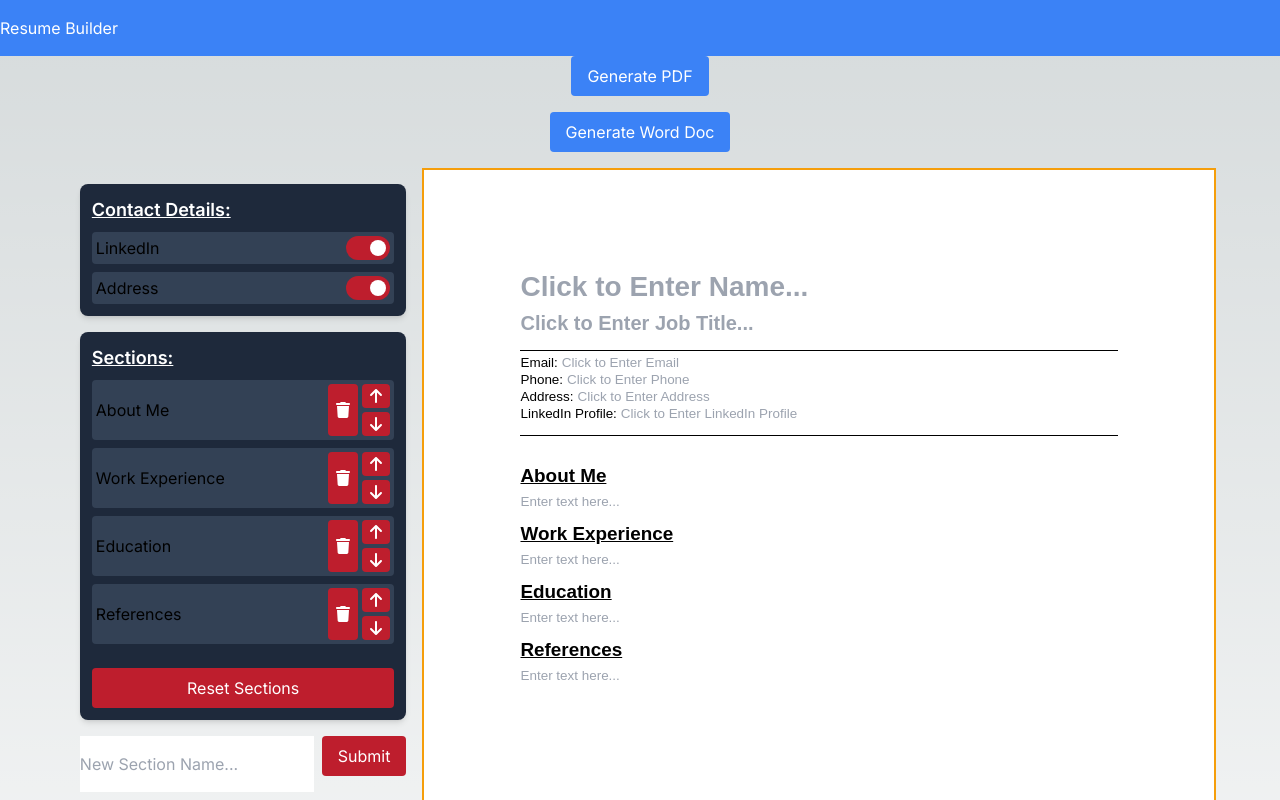
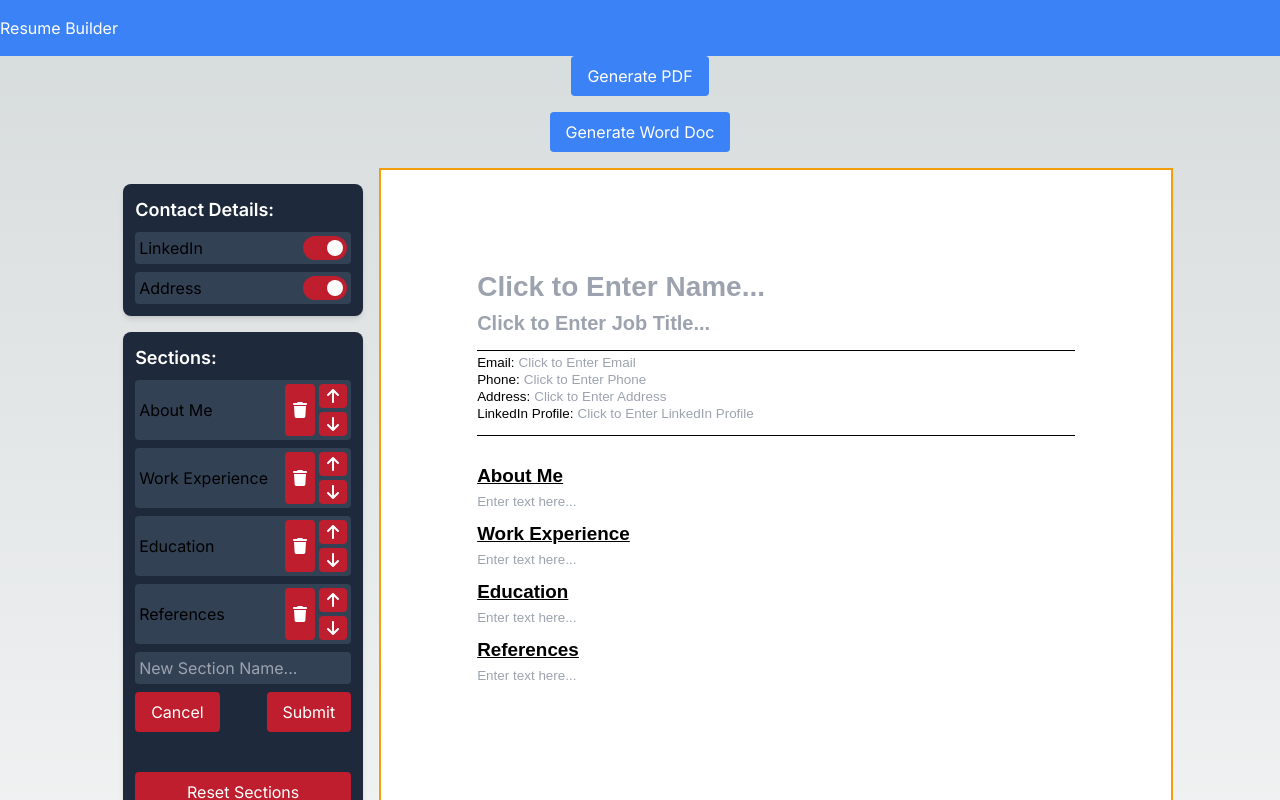
Before and after one commit to JackBadawy/resume_builder, a Next.js app: page / in a window 1280 px wide. Both pictures are taken after a click on the button "Add Section". Shown: the top 800 px of the page. Built offline with nearby package versions, Linux system fonts and the light colour scheme.

Commit message:
cancel new sec & restyle

```diff
--- a/src/app/Components/UtilitiesPanel.tsx
+++ b/src/app/Components/UtilitiesPanel.tsx
@@ -39,12 +39,14 @@ const UtilityPanel: React.FC = () => {
     }
   };
 
+  const handleCancel = () => {
+    setNewSecPrompt(false);
+  };
+
   return (
     <div className="utilContainer h-a4 p-4 flex flex-col gap-4">
       <div className="bg-slate-800 p-3 rounded-lg shadow-md">
-        <h2 className="underline text-white text-lg font-semibold">
-          Contact Details:
-        </h2>
+        <h2 className="text-white text-lg font-semibold ">Contact Details:</h2>
         <ul className="flex flex-col gap-2 mt-2">
           <li className="bg-slate-700 rounded p-1 flex justify-between items-center">
             <span>LinkedIn</span>
@@ -63,10 +65,8 @@ const UtilityPanel: React.FC = () => {
         </ul>
       </div>
 
-      <div className="bg-slate-800 p-3 rounded-lg shadow-md">
-        <h2 className="underline text-white text-lg font-semibold">
-          Sections:
-        </h2>
+      <div className="bg-slate-800 p-3 rounded-lg shadow-md w-60">
+        <h2 className="text-white text-lg font-semibold">Sections:</h2>
 
         <ul className="flex flex-col gap-2 mt-2">
           {sections.map((section, index) => (
@@ -99,30 +99,29 @@ const UtilityPanel: React.FC = () => {
               </div>
             </li>
           ))}
-          <button
-            onClick={resetSections}
-            className="mt-4 px-4 py-2 bg-bws text-white rounded"
-          >
-            Reset Sections
-          </button>
-        </ul>
-      </div>
-
+          <li>
             {newSectionPrompt === false ? (
               <button
                 onClick={() => setNewSecPrompt(true)}
-          className="mb-4 px-4 py-2 bg-bws text-white rounded"
+                className="mb-4 mt-4 px-4 py-2 bg-bws text-white rounded w-full"
               >
                 Add Section
               </button>
             ) : (
-        <div className="flex gap-2">
+              <div className="flex flex-col gap-2">
                 <input
                   onChange={handleNewSecChange}
                   value={newSubHeading}
-            className="text-black"
+                  className="bg-slate-700 text-white outline-none p-1 rounded"
                   placeholder="New Section Name..."
                 />
+                <div className="flex justify-between">
+                  <button
+                    className="mb-4 px-4 py-2 bg-bws text-white rounded"
+                    onClick={handleCancel}
+                  >
+                    Cancel
+                  </button>
                   <button
                     onClick={handleAddSection}
                     className="mb-4 px-4 py-2 bg-bws text-white rounded"
@@ -130,7 +129,19 @@ const UtilityPanel: React.FC = () => {
                     Submit
                   </button>
                 </div>
+              </div>
             )}
+          </li>
+          <li>
+            <button
+              onClick={resetSections}
+              className="mt-4 px-4 py-2 bg-bws text-white rounded w-full"
+            >
+              Reset Sections
+            </button>
+          </li>
+        </ul>
+      </div>
     </div>
   );
 };
```
Lines whose indentation alone changed are shown as unchanged.
